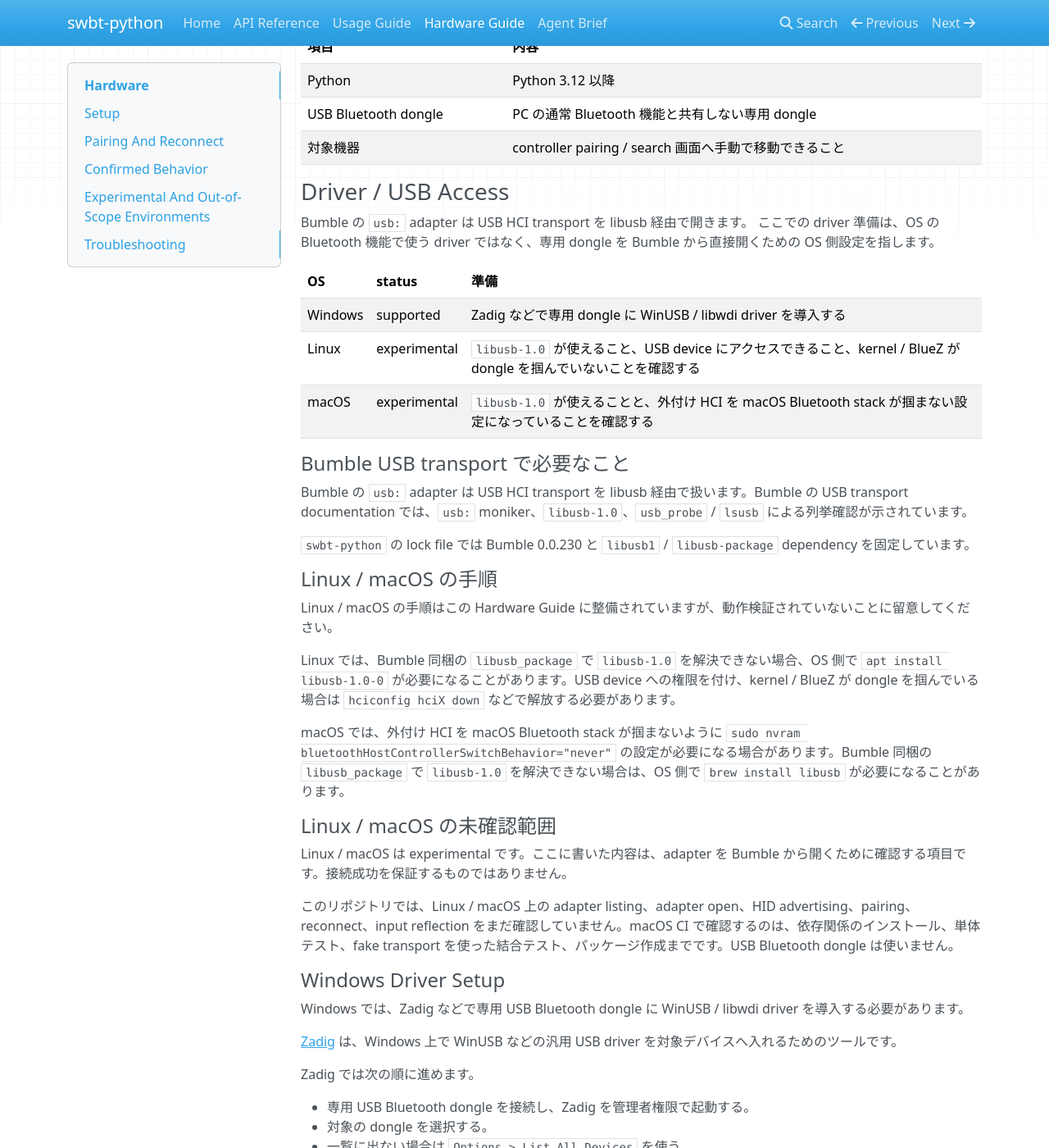
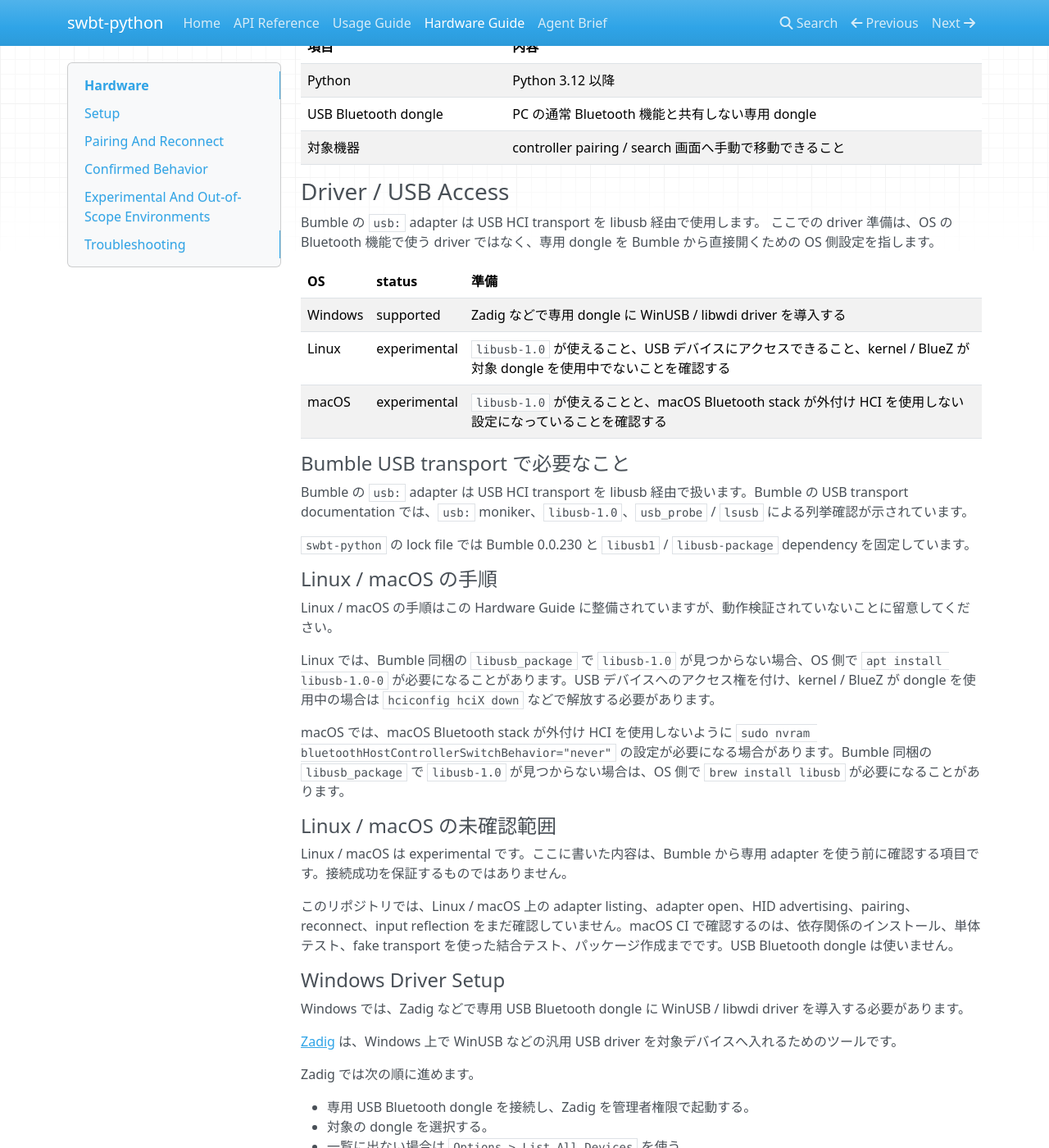
Before and after one commit to niart120/swbt-python, an MkDocs documentation site: the page built from docs/hardware.md, in a window 1280 px wide and 1400 px high, scrolled down 273 px. Shown: the whole window at 82% size. Built offline with MkDocs 1.6.1, drawn with Linux system fonts in a browser that asks for light colours; nearby versions of some CDN libraries; some of the changed text lies outside the part shown.

Commit message:
docs(unit-026): hardware guide の表現を整える

```diff
--- a/docs/hardware.md
+++ b/docs/hardware.md
@@ -15,14 +15,14 @@
 
 ### Driver / USB Access
 
-Bumble の `usb:` adapter は USB HCI transport を libusb 経由で開きます。
+Bumble の `usb:` adapter は USB HCI transport を libusb 経由で使用します。
 ここでの driver 準備は、OS の Bluetooth 機能で使う driver ではなく、専用 dongle を Bumble から直接開くための OS 側設定を指します。
 
 | OS | status | 準備 |
 |---|---|---|
 | Windows | supported | Zadig などで専用 dongle に WinUSB / libwdi driver を導入する |
-| Linux | experimental | `libusb-1.0` が使えること、USB device にアクセスできること、kernel / BlueZ が dongle を掴んでいないことを確認する |
-| macOS | experimental | `libusb-1.0` が使えることと、外付け HCI を macOS Bluetooth stack が掴まない設定になっていることを確認する |
+| Linux | experimental | `libusb-1.0` が使えること、USB デバイスにアクセスできること、kernel / BlueZ が対象 dongle を使用中でないことを確認する |
+| macOS | experimental | `libusb-1.0` が使えることと、macOS Bluetooth stack が外付け HCI を使用しない設定になっていることを確認する |
 
 #### Bumble USB transport で必要なこと
 
@@ -34,13 +34,13 @@ Bumble の `usb:` adapter は USB HCI transport を libusb 経由で扱います
 
 Linux / macOS の手順はこの Hardware Guide に整備されていますが、動作検証されていないことに留意してください。
 
-Linux では、Bumble 同梱の `libusb_package` で `libusb-1.0` を解決できない場合、OS 側で `apt install libusb-1.0-0` が必要になることがあります。USB device への権限を付け、kernel / BlueZ が dongle を掴んでいる場合は `hciconfig hciX down` などで解放する必要があります。
+Linux では、Bumble 同梱の `libusb_package` で `libusb-1.0` が見つからない場合、OS 側で `apt install libusb-1.0-0` が必要になることがあります。USB デバイスへのアクセス権を付け、kernel / BlueZ が dongle を使用中の場合は `hciconfig hciX down` などで解放する必要があります。
 
-macOS では、外付け HCI を macOS Bluetooth stack が掴まないように `sudo nvram bluetoothHostControllerSwitchBehavior="never"` の設定が必要になる場合があります。Bumble 同梱の `libusb_package` で `libusb-1.0` を解決できない場合は、OS 側で `brew install libusb` が必要になることがあります。
+macOS では、macOS Bluetooth stack が外付け HCI を使用しないように `sudo nvram bluetoothHostControllerSwitchBehavior="never"` の設定が必要になる場合があります。Bumble 同梱の `libusb_package` で `libusb-1.0` が見つからない場合は、OS 側で `brew install libusb` が必要になることがあります。
 
 #### Linux / macOS の未確認範囲
 
-Linux / macOS は experimental です。ここに書いた内容は、adapter を Bumble から開くために確認する項目です。接続成功を保証するものではありません。
+Linux / macOS は experimental です。ここに書いた内容は、Bumble から専用 adapter を使う前に確認する項目です。接続成功を保証するものではありません。
 
 このリポジトリでは、Linux / macOS 上の adapter listing、adapter open、HID advertising、pairing、reconnect、input reflection をまだ確認していません。macOS CI で確認するのは、依存関係のインストール、単体テスト、fake transport を使った結合テスト、パッケージ作成までです。USB Bluetooth dongle は使いません。
 
@@ -55,7 +55,7 @@ Zadig では次の順に進めます。
 - 専用 USB Bluetooth dongle を接続し、Zadig を管理者権限で起動する。
 - 対象の dongle を選択する。
 - 一覧に出ない場合は `Options > List All Devices` を使う。
-- 選択した USB device の VID / PID が対象 dongle と一致することを確認する。
+- 選択した USB デバイスの VID / PID が対象 dongle と一致することを確認する。
 - driver は `WinUSB` を選ぶ。
 - `Install Driver` を実行する。
 
@@ -101,7 +101,7 @@ swbt-probe adapters --json
 - Switch 2 firmware 22.1.0 以外の対象機器と firmware。
 - PC の通常 Bluetooth 機能と同じ adapter を使う構成。
 
-Linux / macOS で必要になる OS 側設定は、Bumble から adapter を開くためのものです。設定しても接続成功を意味しません。Linux の kernel / BlueZ との競合解消、macOS の NVRAM 設定、実機 pairing、入力反映は未確認です。
+Linux / macOS で必要になる OS 側設定は、Bumble から専用 adapter を使うためのものです。設定しても接続成功を意味しません。Linux の kernel / BlueZ との競合解消、macOS の NVRAM 設定、実機 pairing、入力反映は未確認です。
 
 ## Troubleshooting
 
```
Also changed, not shown: other parts of docs/hardware.md (+1 -1 lines), README.md (+2 -2 lines), 1 other file.
